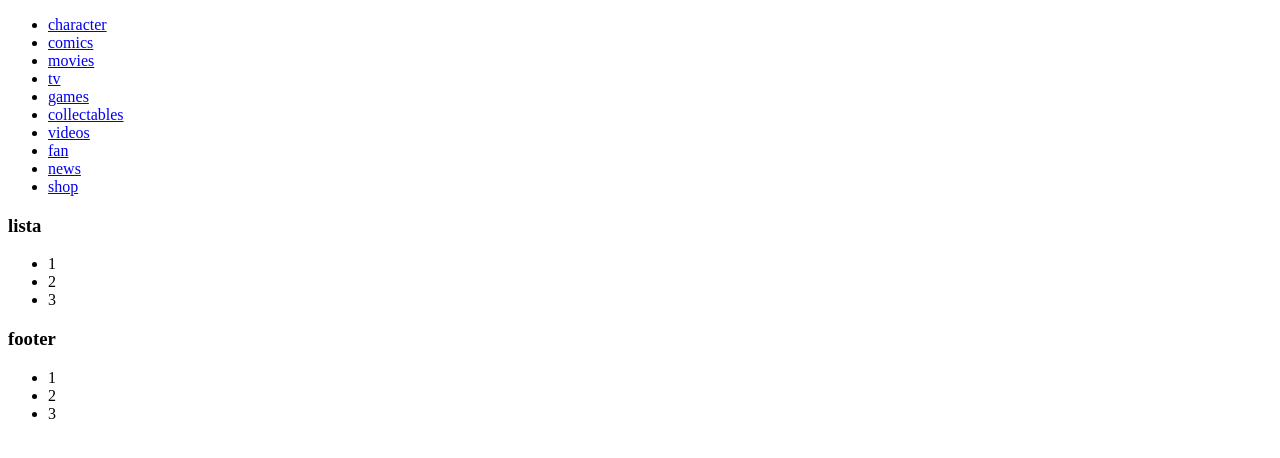
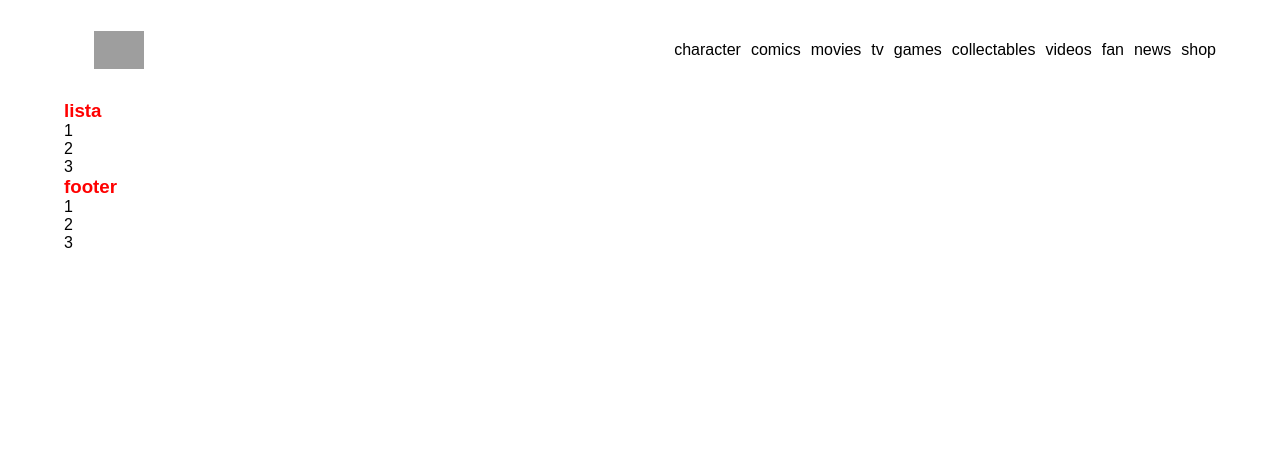
Before and after one commit to CarloCassini/vite-comics, a Vue app: page / in a window 1280 px wide. Shown: the top 458 px of the page. Built offline with nearby package versions, Linux system fonts and the light colour scheme; grey boxes are pictures that could not be loaded.

Commit message:
design header

```diff
--- a/src/App.vue
+++ b/src/App.vue
@@ -9,9 +9,11 @@ export default {
 </script>
 
 <template>
-  <AppHeader />
-  <AppMainContent />
-  <AppFooter />
+  <div class="container">
+    <AppHeader />
+    <AppMainContent />
+    <AppFooter />
+  </div>
 </template>
 
 <style lang="scss">
--- a/src/assets/styles/general.scss
+++ b/src/assets/styles/general.scss
@@ -1 +1,26 @@
 @use "./partials/variables" as *;
+
+* {
+  box-sizing: border-box;
+  margin: 0;
+  padding: 0;
+  font-family: Arial, Helvetica, sans-serif;
+}
+ul {
+  list-style-type: none; /* nessun elemento come marcatore */
+  padding-left: 0; /* padding nullo */
+  margin-left: 0; /* margine nullo */
+}
+
+h3 {
+  color: red;
+}
+
+.debug {
+  border: 1px dashed red;
+  background-color: rgba($color: #ff0000, $alpha: 0.3);
+}
+.container {
+  width: 90%;
+  margin: auto;
+}
--- a/src/components/AppHeader.vue
+++ b/src/components/AppHeader.vue
@@ -62,6 +62,9 @@ export default {
 <template>
   <header>
     <ul>
+      <li>
+        <img src="../assets/dc-logo.png" alt="" />
+      </li>
       <li v-for="link in links">
         <a :href="link.url">
           {{ link.text }}
@@ -71,4 +74,42 @@ export default {
   </header>
 </template>
 
-<style lang="scss" scoped></style>
+<style lang="scss" scoped>
+header {
+  background-color: white;
+  height: 100px;
+  line-height: 100px;
+}
+
+ul {
+  display: flex;
+  justify-content: end;
+  align-items: center;
+  gap: 10px;
+  li {
+    display: inline-block;
+    text-decoration: none;
+    list-style: none;
+
+    &:first-child {
+      flex-grow: 1;
+      margin: 0 30px;
+    }
+    &:hover {
+      color: blue;
+      border-bottom: 1px solid blue;
+      padding-bottom: 10px;
+    }
+  }
+
+  a {
+    text-decoration: none;
+    color: currentColor;
+  }
+
+  img {
+    width: 50px;
+    display: block;
+  }
+}
+</style>
```
